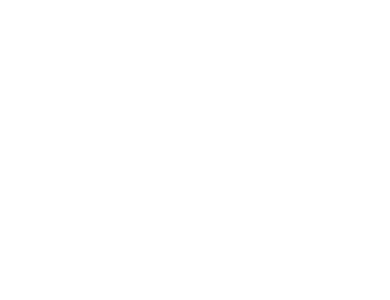
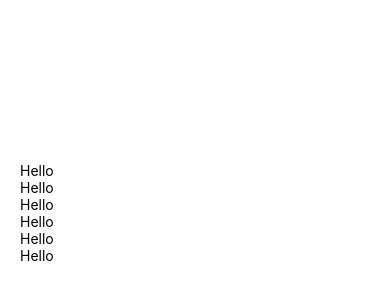
Before and after one commit to sararatBurke/Todo-React-Native, a React Native app: screen / in a window 390 px wide. Shown: the part 234-534 px from the top of the page. Built offline with nearby package versions, Linux system fonts and the light colour scheme.

Commit message:
set up a structor of todo app

```diff
--- a/App.js
+++ b/App.js
@@ -2,9 +2,30 @@
 import { Button, FlatList, StyleSheet, Text, View, TouchableOpacity } from 'react-native';
 
 export default function App() {
+  const [todos, setTodos] = useState([
+    {id: '1', task: 'Do HW'},
+    {id: '2', task: 'Cooking'},
+    {id: '3', task: 'Eating'},
+    {id: '4', task: 'Do HW'},
+    {id: '5', task: 'Cooking'},
+    {id: '6', task: 'Eating'}
+  ]);
 
   return (
     <View style={styles.container}>
+      {/* Header */}
+      <View style={styles.content}>
+        {/* Todo form */}
+        <View style={styles.list}>
+          <FlatList
+            data={todos}
+            renderItem={({item}) => (
+              <Text>Hello</Text>
+            )}
+          />
+        </View>
+
+      </View>
 
     </View>
   );
@@ -19,4 +40,12 @@
     marginTop: 50,
   },
 
+  content:{
+
+  },
+
+  list:{
+
+  },
+
 });
```
